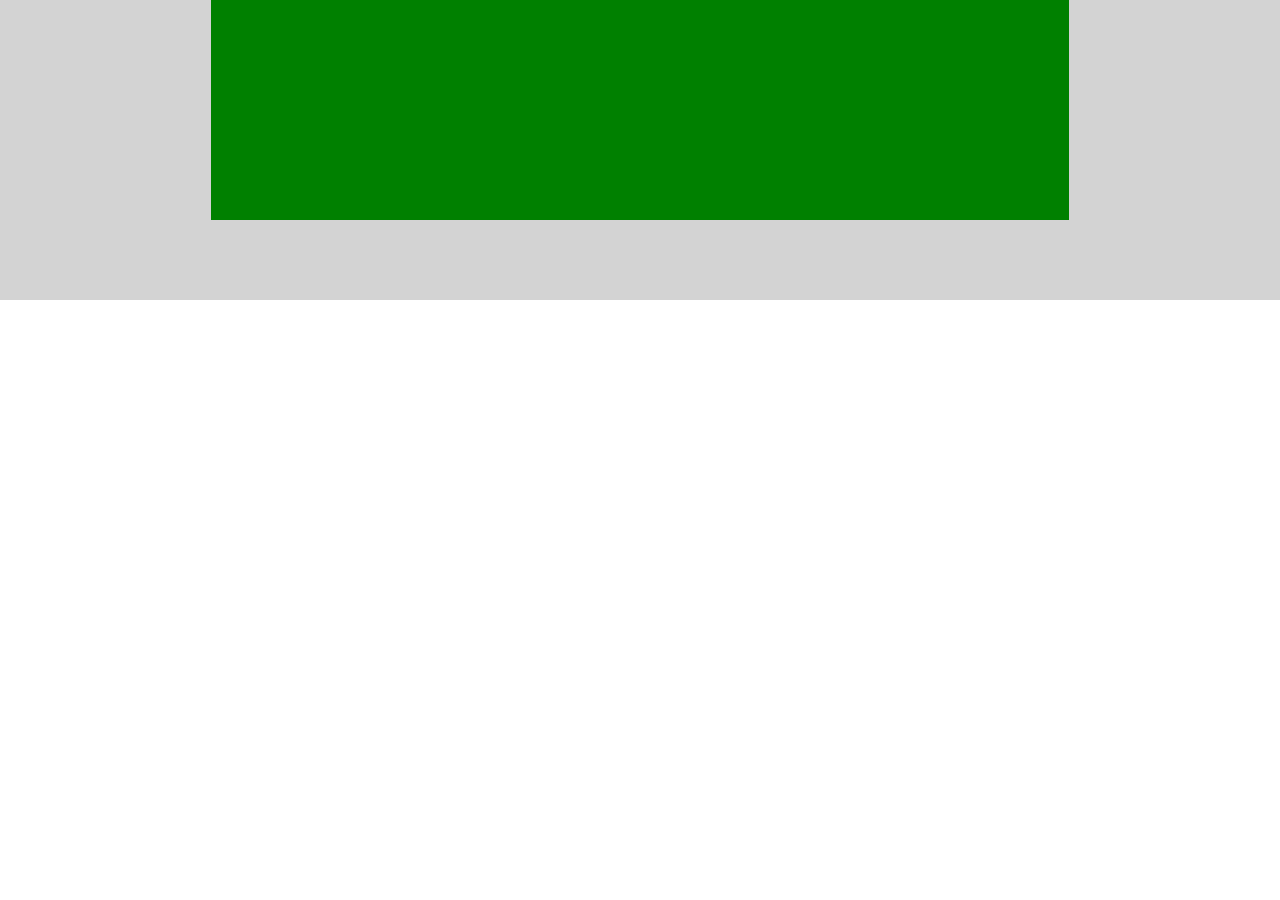
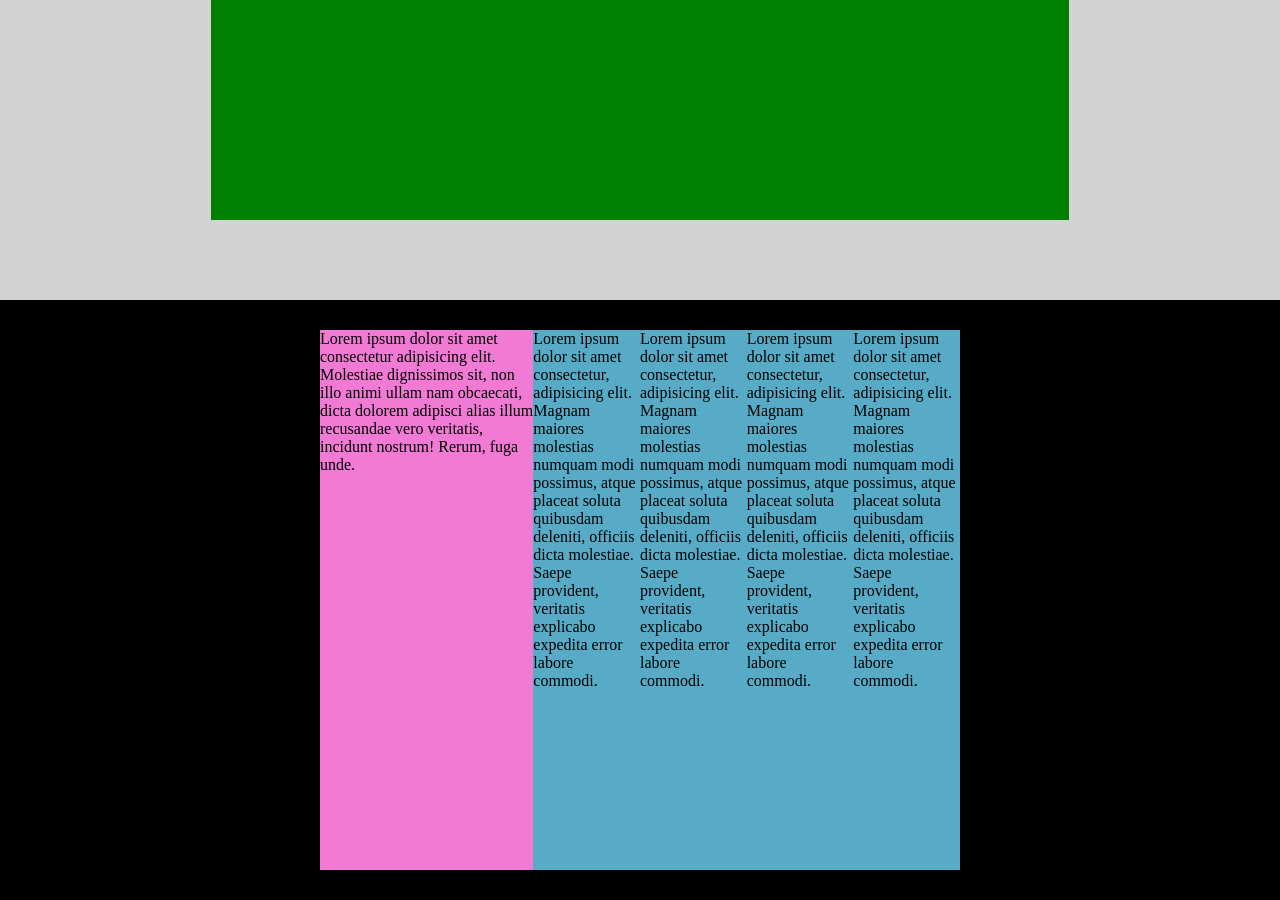
Before and after one commit to DeAngelisDev16/htmlcss-struttura-discord, a plain HTML site: page index.html in a window 1280 px wide. Shown: the part 2850-3750 px from the top of the page. Before the commit the page ends 3150 px from the top, so only its background shows below. Drawn offline with Linux system fonts and the light colour scheme.

Commit message:
Footer commit

```diff
--- a/index.html
+++ b/index.html
@@ -82,6 +82,44 @@
 
 
     <footer>
+        <div id="site-footer">
+            <div class="row">
+                <div class="col-2">
+                    Lorem ipsum dolor sit amet consectetur adipisicing elit. Molestiae dignissimos sit, non illo animi ullam nam obcaecati, dicta dolorem adipisci alias illum recusandae vero veritatis, incidunt nostrum! Rerum, fuga unde.
+
+                </div>
+                <div class="col-1">
+                    Lorem ipsum dolor sit amet consectetur, adipisicing elit. Magnam maiores molestias numquam modi possimus, atque placeat soluta quibusdam deleniti, officiis dicta molestiae. Saepe provident, veritatis explicabo expedita error labore commodi.
+
+                </div>
+                <div class="col-1">
+                    Lorem ipsum dolor sit amet consectetur, adipisicing elit. Magnam maiores molestias numquam modi possimus, atque placeat soluta quibusdam deleniti, officiis dicta molestiae. Saepe provident, veritatis explicabo expedita error labore commodi.
+
+                </div>
+                <div class="col-1">
+                    Lorem ipsum dolor sit amet consectetur, adipisicing elit. Magnam maiores molestias numquam modi possimus, atque placeat soluta quibusdam deleniti, officiis dicta molestiae. Saepe provident, veritatis explicabo expedita error labore commodi.
+
+                </div>
+                <div class="col-1">
+                    Lorem ipsum dolor sit amet consectetur, adipisicing elit. Magnam maiores molestias numquam modi possimus, atque placeat soluta quibusdam deleniti, officiis dicta molestiae. Saepe provident, veritatis explicabo expedita error labore commodi.
+
+                </div>
+
+            </div>
+
+        </div>
+
+        <div id="lower-footer">
+            <div id="site-nav">
+
+            </div>
+
+        </div>
+
+
+
+
+
 
     </footer>
 
--- a/style.css
+++ b/style.css
@@ -15,7 +15,7 @@
 
 #site-nav{
     background-color: orange;
-    width: 80%;
+    width: 67%;
     height: 80%;
 }
 
@@ -54,6 +54,18 @@
     width: 100%;
 }
 
+.col-1{
+    width: calc( (100% / 12) * 1);
+    background-color: rgb(87, 171, 199);
+    height: 90%;
+}
+
+.col-2{
+    width: calc( (100% / 12) * 2);
+    background-color: rgb(241, 122, 213);
+    height: 90%;
+}
+
 
 .col-5{
     width: calc( (100% / 12) * 5);
@@ -80,3 +92,16 @@
     width: 67%;
     height: 80%;
 }
+
+#site-footer{
+    background-color: black;
+    height: 600px;
+    display: flex;
+}
+
+#low-footer{
+    background-color: black;
+    height: 50px;
+
+
+}
```
